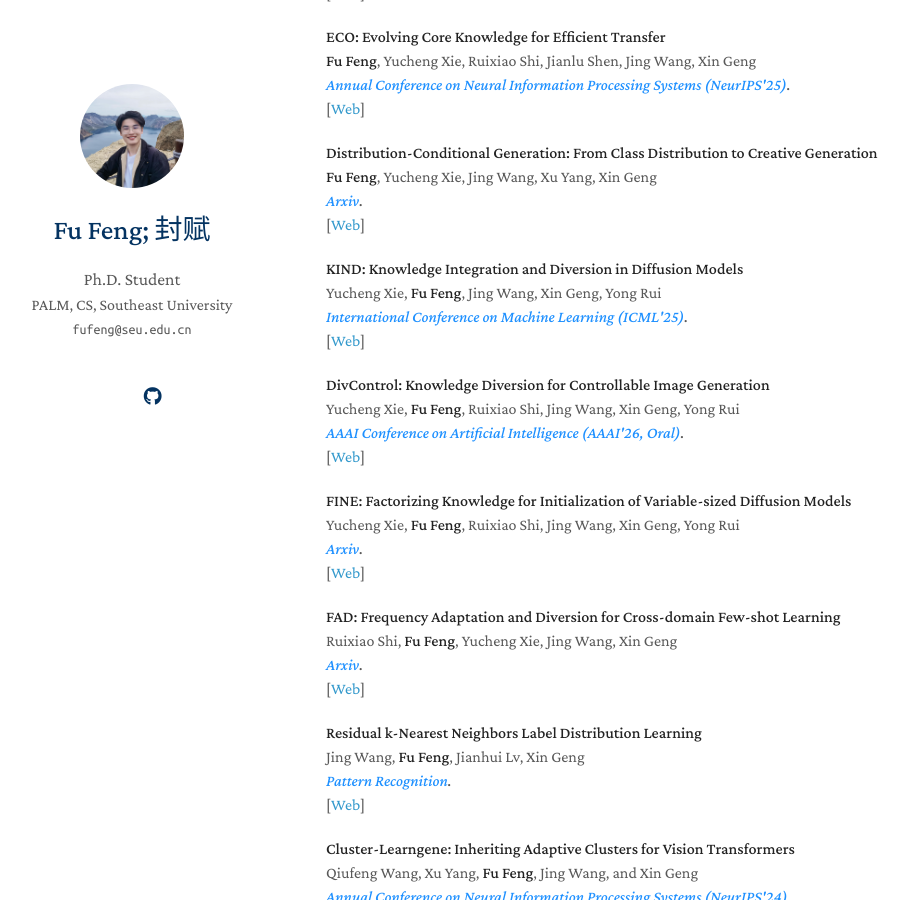
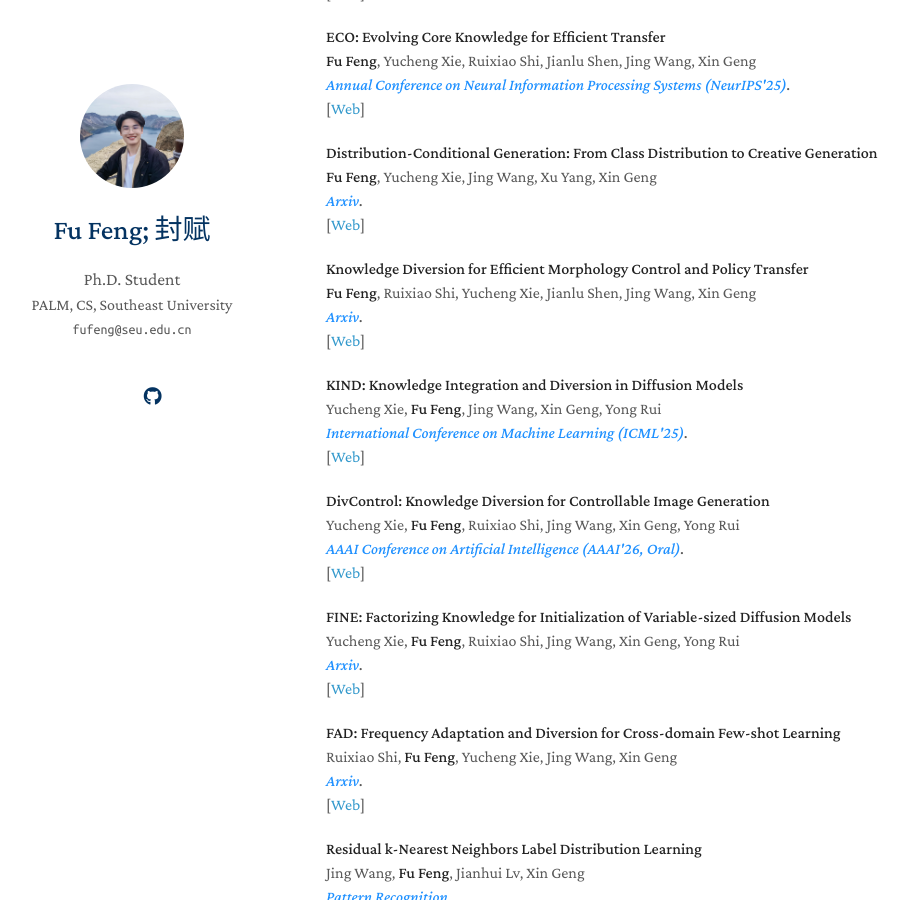
Before and after one commit to fu-feng/fu-feng.github.io, a Jekyll site: the page built from index.md, in a window 1280 px wide and 900 px high, scrolled down 725 px. Shown: the whole window, without its empty margins (144-1052 px from the left). Built offline with Jekyll 4.4.1, drawn with Linux system fonts in a browser that asks for light colours; nearby versions of some CDN libraries; a style sheet for code colours, icons or effects is not loaded; our own code applies the rules of GitHub Pages for plain Markdown files.

Commit message:
Update index.md

```diff
--- a/index.md
+++ b/index.md
@@ -74,6 +74,19 @@ I am a Ph.D. student supervised by Prof Xin Geng at [PALM](http://palm.seu.edu.c
 <em><strong><i style="color:#1e90ff">Arxiv</i></strong>.</em>
 <br />
    [<a href="https://arxiv.org/abs/2505.03667">Web</a>]
+<br/>
+</p>
+</div>
+
+[comment]: <> (Arxiv)
+<div class="paper">
+<p><strong>Knowledge Diversion for Efficient Morphology Control and Policy Transfer</strong>
+<br />
+<strong>Fu Feng</strong>, Ruixiao Shi, Yucheng Xie, Jianlu Shen, Jing Wang, Xin Geng
+<br />
+<em><strong><i style="color:#1e90ff">Arxiv</i></strong>.</em>
+<br />
+   [<a href="https://arxiv.org/abs/2512.09796">Web</a>]
 <br/>
 </p>
 </div>
```
